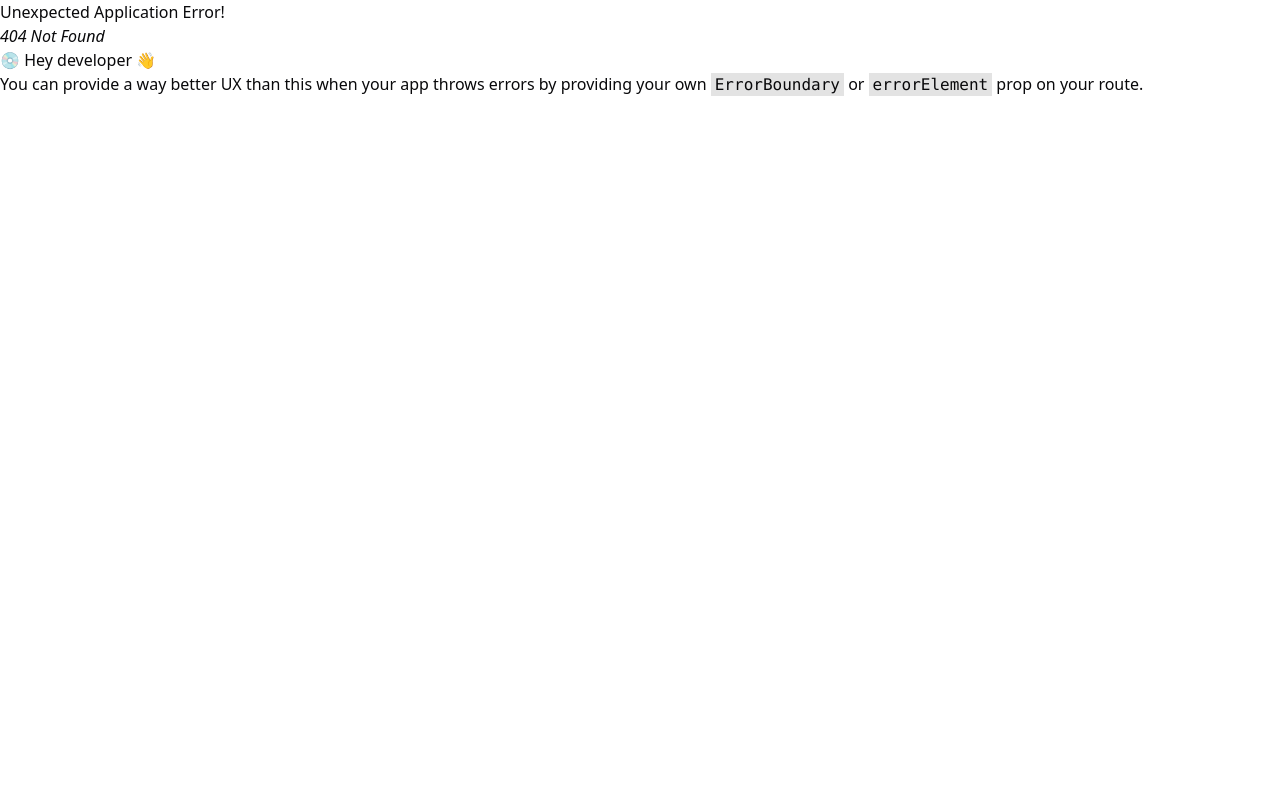
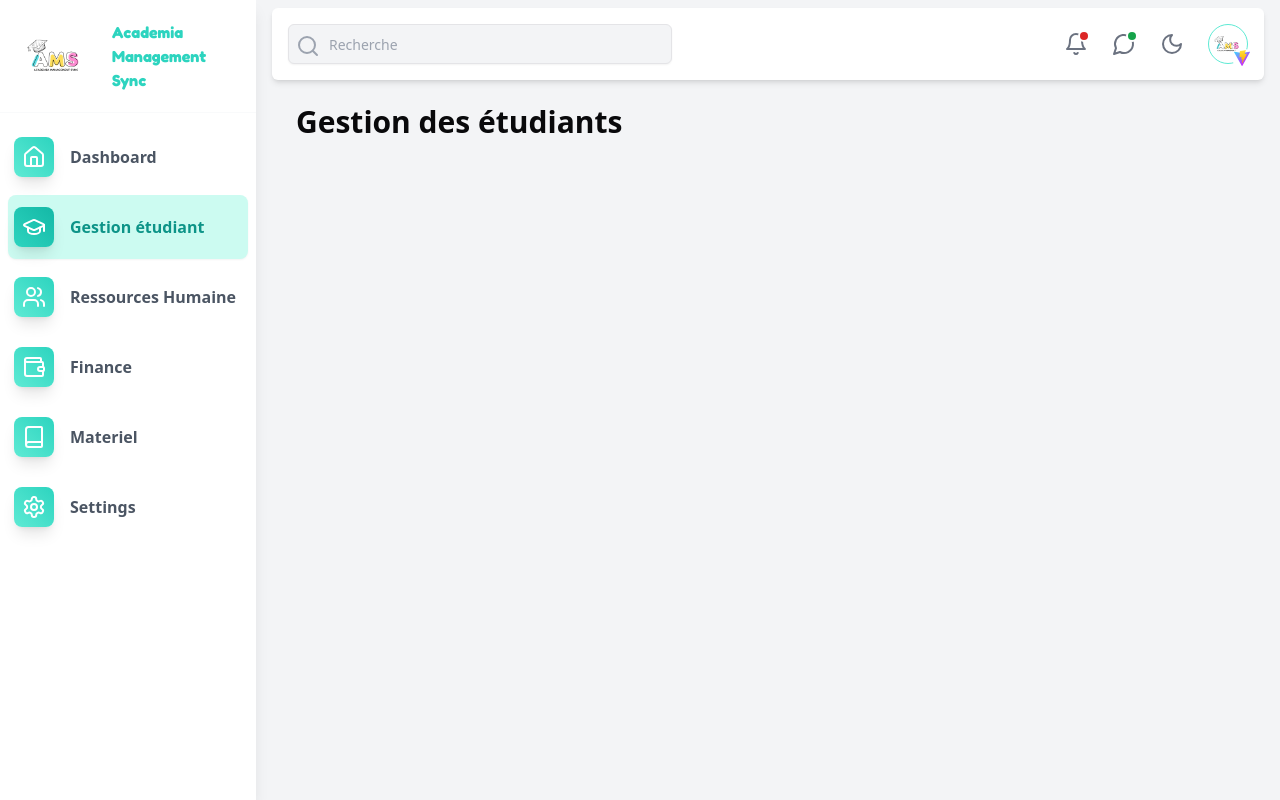
Before and after one commit to AureDulvresse/app.ams.io, a React (Vite) app: page /students in a window 1280 px wide. Before the commit this address had no page. Built offline with nearby package versions, Linux system fonts and the light colour scheme.

Commit message:
student module encours

```diff
--- a/src/App.tsx
+++ b/src/App.tsx
@@ -1,10 +1,15 @@
 import { createBrowserRouter, RouterProvider } from "react-router-dom";
 import DashboardPage from "./pages/DashboardPage";
+import StudentPage from "./pages/modules/StudentPage";
 
 const router = createBrowserRouter([
   {
     path: "/",
     element: <DashboardPage />,
+  },
+  {
+    path: "/students",
+    element: <StudentPage />,
   },
 ]);
 
--- /dev/null
+++ b/src/components/Students.tsx
@@ -0,0 +1,15 @@
+import React from "react";
+
+const Students: React.FC = () => {
+  return (
+    <div className="p-6">
+      <h2 className="text-3xl font-bold mb-6">Gestion des étudiants</h2>
+
+          <div className="grid grid-cols-1 md:grid-cols-2 lg:grid-cols-3 gap-6">
+
+      </div>
+    </div>
+  );
+};
+
+export default Students;
--- /dev/null
+++ b/src/pages/modules/StudentPage.tsx
@@ -0,0 +1,20 @@
+import Navbar from "@/components/partials/Navbar";
+import Sidebar from "@/components/partials/Sidebar";
+import Students from "@/components/Students";
+import React from "react";
+
+const StudentPage: React.FC = () => {
+  return (
+    <div className="flex min-h-screen">
+      <Sidebar />
+      <div className="flex-1 flex flex-col px-4 py-2 bg-gray-100 ml-64">
+        <Navbar />
+        <main className="flex-1">
+          <Students />
+        </main>
+      </div>
+    </div>
+  );
+};
+
+export default StudentPage;
```
